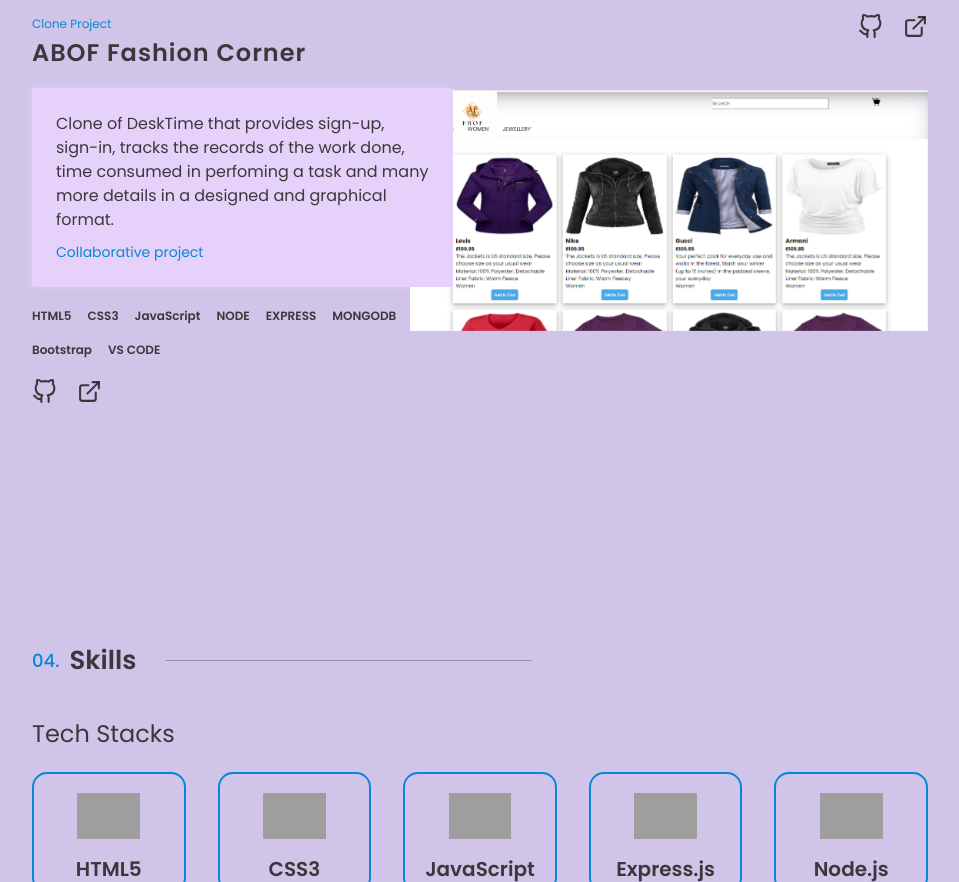
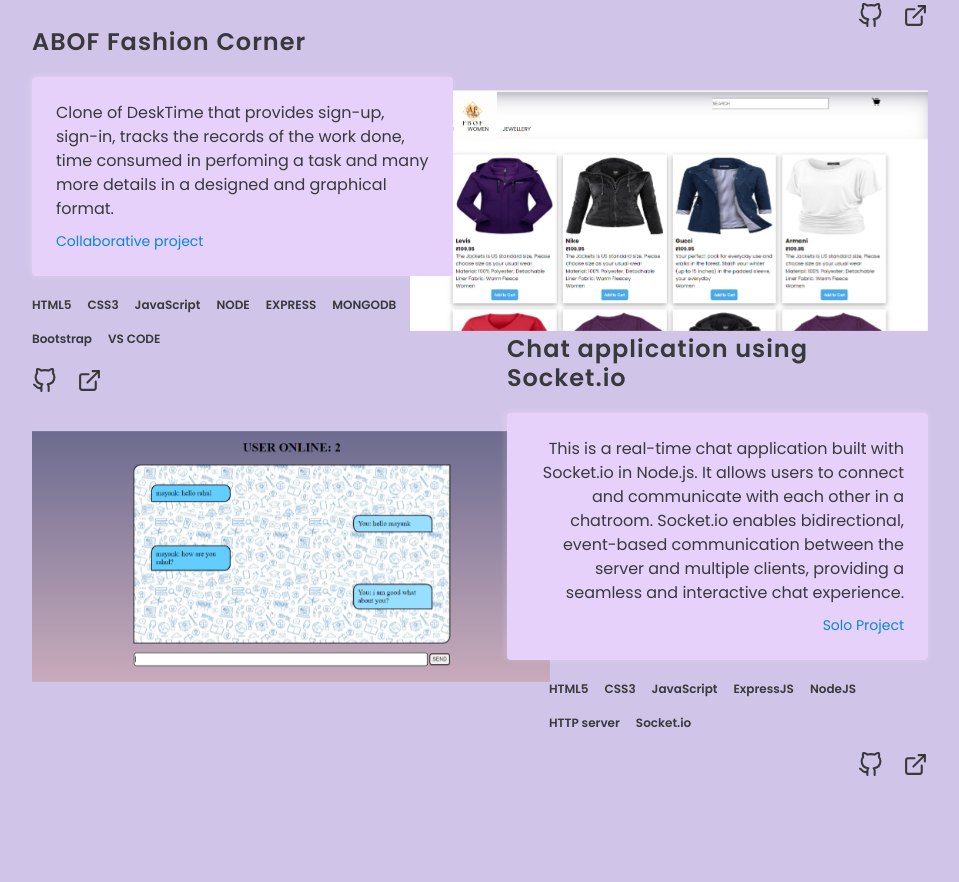
Before and after one commit to mayki21/mayki21.github.io, a plain HTML site: page index.html in a window 1280 px wide. Shown: the part 2378-3260 px from the top of the page, without its empty margins (160-1119 px from the left). Drawn offline with nearby package versions, Linux system fonts and the light colour scheme; grey boxes are pictures that could not be loaded; a script that the page names is missing.

Commit message:
doneport

```diff
--- a/index.html
+++ b/index.html
@@ -303,7 +303,7 @@
                     </div>
                 </div>
                 <div class="project-card_description_section">
-                    <h4>Clone Project</h4>
+                    <!-- <h4>Clone Project</h4> -->
                     <h2 class="project-title">Myglamm</h2>
                     <div class="project-description">
                         <p>Clone of Myglamm one stop beauty products online store provides sign-up, sign-in, email verfication, products page and cart page.</p>
@@ -349,7 +349,7 @@
             <!--! -------------- ABOF project card (Flip)-------------- -->
             <div class="project-card" id="project-card-flip">
                 <div class="project-card_description_section" id="project-flip-description">
-                    <h4>Clone Project</h4>
+                    <!-- <h4>Clone Project</h4> -->
                     <h2 class="project-title">ABOF Fashion Corner</h2>
                     <div class="project-description">
                         <p>Clone of DeskTime that provides sign-up, sign-in, tracks the records of the work done, time consumed in perfoming a task and many more details in a designed and graphical format.</p>
@@ -417,23 +417,27 @@
                 </div>
             </div>
 
-            <!--! -------------- MAD project card -------------- -->
-            <!-- <div class="project-card">
+
+
+
+
+            <!--! -------------- Chat application  -------------- -->
+            <div class="project-card">
                 <!-- ------ project Image -------- -->
-                <!-- <div class="project-card_img_section">
+                <div class="project-card_img_section">
                     <div id="carouselExampleSlidesOnly" class="carousel slide carousel-fade" data-bs-ride="carousel"
                         data-bs-interval="3000">
                         <div class="carousel-inner">
                             <div class="carousel-item active">
-                                <img src="./assets/img/MAD/main.png" class="d-block w-100" alt="MAD Home">
+                                <img src="./assets/img/chatapplication/one.PNG" class="d-block w-100" alt="MAD Home">
                             </div>
                             <div class="carousel-item">
-                                <img src="./assets/img/MAD/product.png" class="d-block w-100" alt="MAD Home">
+                                <img src="./assets/img/chatapplication/two.PNG" class="d-block w-100" alt="MAD Home">
                             </div>
                             <div class="carousel-item">
-                                <img src="./assets/img/MAD/advertisement.png" class="d-block w-100" alt="MAD Home">
+                                <img src="./assets/img/chatapplication/three.PNG" class="d-block w-100" alt="MAD Home">
                             </div>
-                            <div class="carousel-item">
+                            <!-- <div class="carousel-item">
                                 <img src="./assets/img/MAD/chat.png" class="d-block w-100" alt="MAD Home">
                             </div>
                             <div class="carousel-item">
@@ -447,27 +451,28 @@
                             </div>
                             <div class="carousel-item">
                                 <img src="./assets/img/MAD/house.png" class="d-block w-100" alt="MAD Home">
-                            </div>
+                            </div> -->
                         </div>
                     </div>
                 </div>
                 <div class="project-card_description_section">
-                    <h4>Clone Project</h4>
-                    <h2 class="project-title">ABOF Fashion Corner</h2>
+                    <!-- <h4>Clone Project</h4> -->
+                    <h2 class="project-title">Chat application using Socket.io</h2>
                     <div class="project-description">
-                        <p>Clone of an e-commerce website named OLX, features implimented are sign-up, sign-in, products, filter, sort, admin section, etc.</p>
-                        <p>Collaborative project</p>
+                        <p>This is a real-time chat application built with Socket.io in Node.js. It allows users to connect and communicate with each other in a chatroom. Socket.io enables bidirectional, event-based communication between the server and multiple clients, providing a seamless and interactive chat experience.</p>
+                        <p>Solo Project</p>
                     </div>
                     <div class="project-tech-stack">
                         <span>HTML5</span>
                         <span>CSS3</span>
                         <span>JavaScript</span>
-                        <span>Bootstrap</span>
-                        <span>Mock API</span>
-                        <span>VS CODE</span>
+                        <span>ExpressJS</span>
+                        <span>NodeJS</span>
+                        <span>HTTP server</span>
+                        <span>Socket.io</span>
                     </div>
                     <div class="project_btn">
-                        <a href="" class="project-github-link"
+                        <a href="https://github.com/mayki21/chit_chat/tree/main" class="project-github-link"
                             target="_blank"><svg xmlns="http://www.w3.org/2000/svg" role="img"
                                 viewBox="0 0 24 24" fill="none"
                                 stroke="currentColor" stroke-width="2" stroke-linecap="round" stroke-linejoin="round"
@@ -478,7 +483,7 @@
                                 </path>
                             </svg>
                         </a>
-                        <a href="" class="project-deployed-link" target="_blank">
+                        <a href="https://idyllic-pastelito-39e837.netlify.app/" class="project-deployed-link" target="_blank">
                             <svg xmlns="http://www.w3.org/2000/svg" role="img" viewBox="0 0 24 24" fill="none"
                                 stroke="currentColor" stroke-width="2" stroke-linecap="round" stroke-linejoin="round"
                                 class="feather feather-external-link">
@@ -490,7 +495,7 @@
                         </a>
                     </div>
                 </div>
-            </div> -->
+            </div>
 
             <!--! -------------- BuyMart project card (Flip)-------------- -->
             <!-- <div class="project-card project-card-last" id="project-card-flip">
```
Also changed, not shown: assets/img/chatapplication/one.PNG (added), assets/img/chatapplication/three.PNG (added), assets/img/chatapplication/two.PNG (added).
